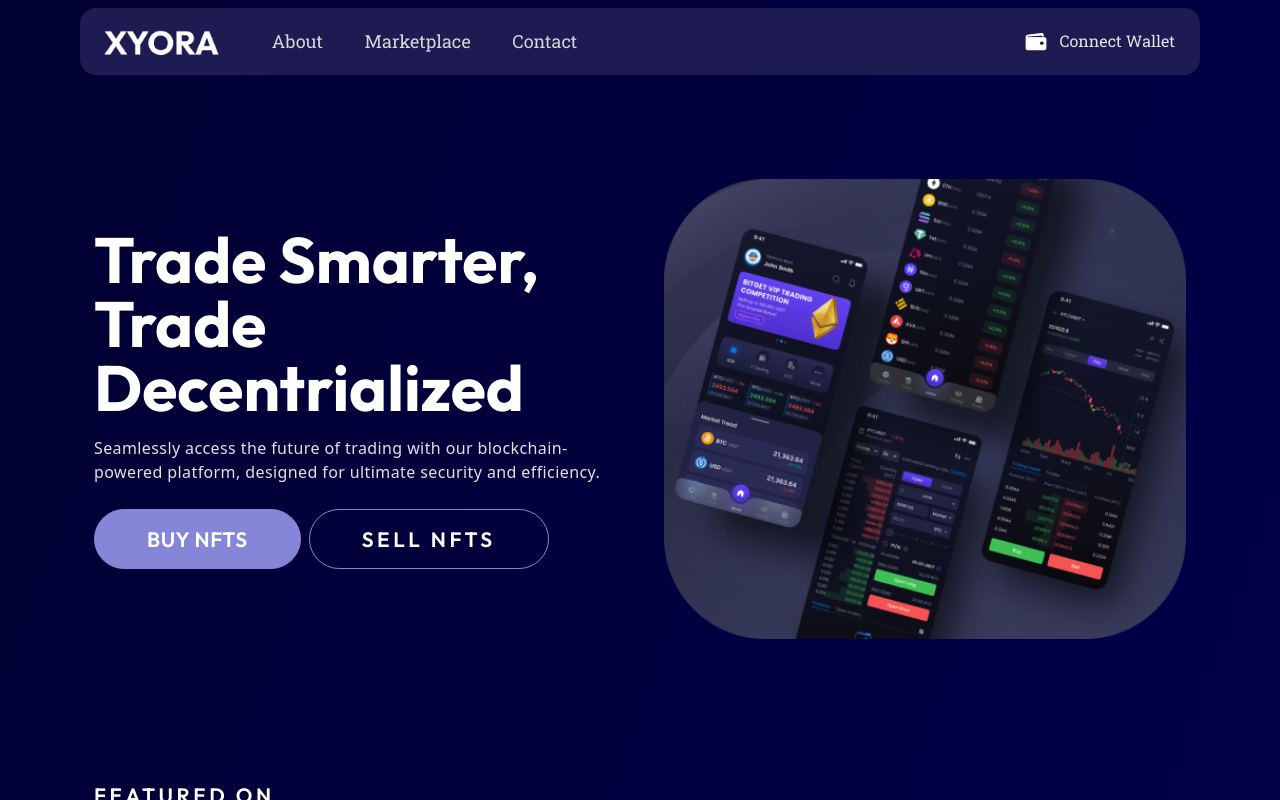
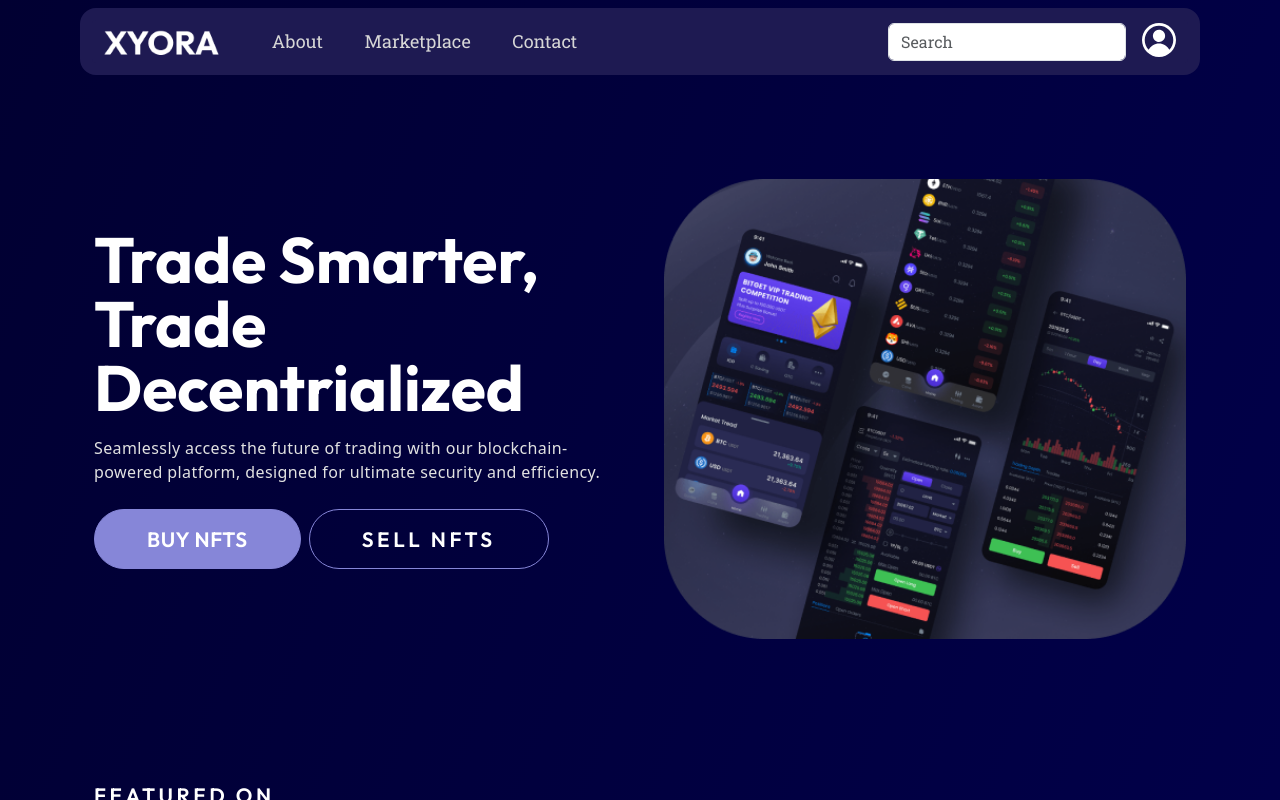
Before and after one commit to Hallelujah5/COS30049, a React (Vite) app in the folder frontend/: page / in a window 1280 px wide. Both pictures are taken after a click on the button "Connect Wallet". Shown: the top 800 px of the page. Built offline with nearby package versions, Linux system fonts and the light colour scheme.

Commit message:
updated navbar state

```diff
--- a/frontend/src/components/NavBar/NavBar.jsx
+++ b/frontend/src/components/NavBar/NavBar.jsx
@@ -1,11 +1,34 @@
 import { Link } from 'react-router-dom';
-import React from 'react';
+import React, { useState } from 'react';
 import './navbar.css';
 import wallet from '../../images/navbar/wallet.png';
 import logo from '../../images/navbar/xyora2.png';
+import userIcon from '../../images/user-icon.svg'
+
+
+function isLoggedIn() {
+  const [user, setUser] = useState(false);
+
+  if (!user) {
+    return <button id="wallet" onClick={() => {setUser(!user)}} className="btn "><img src={wallet} alt="" />Connect Wallet</button>
+  }
+  else {
+    return <span>
+    <form class="d-flex form-inline my-2 my-lg-0">
+      <input class="form-control mr-sm-2" type="search" placeholder="Search" aria-label="Search" />
+      <Link to="/profile"><img src={userIcon} alt="White user icon" id='user-icon' /></Link>   </form>
+
+      </span>
+  }
+
+}
+
+
 
 
 const Navbar = () => {
+
+
   return (
     <nav className="navbar navbar-expand-lg navbar-dark ">
       <div className="container-fluid navbar-container" style={{ maxWidth: '87.5%' }}>
@@ -32,7 +55,8 @@ const Navbar = () => {
             </ul>
             <ul className="navbar-nav ms-auto">
             <li className="nav-item roboto">
-              <button id="wallet" className="btn "><img src={wallet} alt="" />Connect Wallet</button>
+              {isLoggedIn()}
+
             </li>
             </ul>
         </div>
--- a/frontend/src/components/NavBar/navbar.css
+++ b/frontend/src/components/NavBar/navbar.css
@@ -27,3 +27,13 @@
     margin: 0 .8rem !important;
     font-size: large !important;
 }
+
+
+.user-icon {
+    color: white !important;
+}
+
+#user-icon {
+    margin-right: 0 !important;
+    margin-left: 1rem !important;
+}
--- a/frontend/src/global.css
+++ b/frontend/src/global.css
@@ -63,6 +63,9 @@
     color: rgb(189, 189, 189) !important;
 }
 
+.white {
+    color:white !important;
+}
 
 
 
--- a/frontend/src/pages/Buy.jsx
+++ b/frontend/src/pages/Buy.jsx
@@ -0,0 +1 @@
+//This page is accessible from clicking a random NFT item on the market.
--- /dev/null
+++ b/frontend/src/pages/Profile.jsx
@@ -0,0 +1 @@
+//This page is only accessible through logging in and clickin on the user icon.
```
Also changed, not shown: frontend/src/images/user-icon.svg (added).
